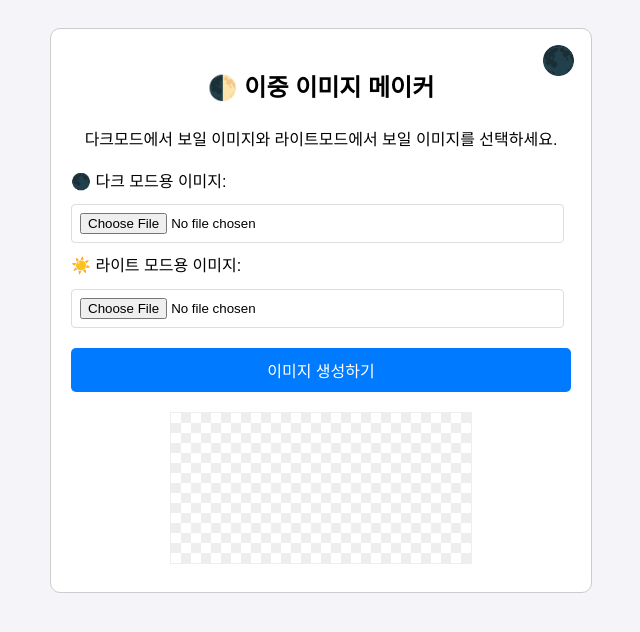
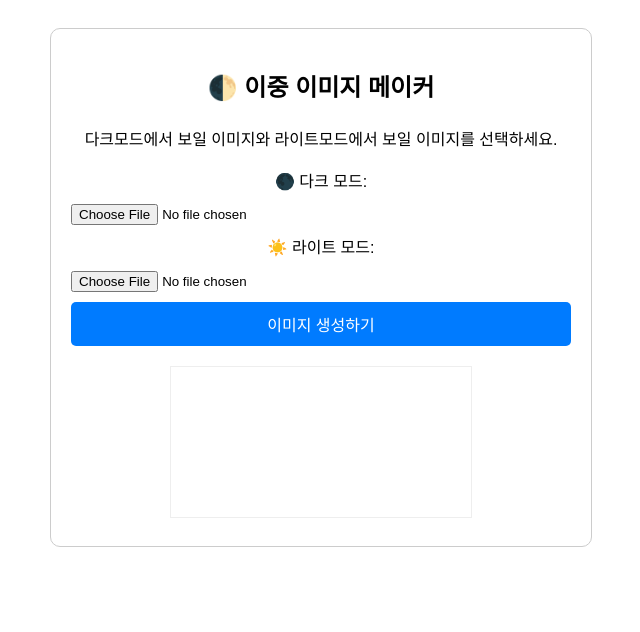
Before and after one commit to mikotolover/Image-generator, a plain HTML site: page index.html in a window 1280 px wide. Shown: the whole page, without its empty margins (319-959 px from the left). Drawn offline with Linux system fonts and the light colour scheme.

Commit message:
index.html 업데이트

```diff
--- a/index.html
+++ b/index.html
@@ -5,122 +5,42 @@
     <meta name="viewport" content="width=device-width, initial-scale=1.0">
     <title>이중 이미지 메이커</title>
     <style>
-        body { font-family: sans-serif; text-align: center; padding: 20px; line-height: 1.6; background-color: #f4f4f9; }
-        /* container에 relative 포지션 추가: 버튼을 절대 위치로 배치하기 위함 */
-        .container {
-            max-width: 500px;
-            margin: 0 auto;
-            border: 1px solid #ccc;
-            padding: 20px;
-            border-radius: 10px;
-            background: white;
-            position: relative; /* 중요 */
-        }
-
-        /* 새로 추가된 미리보기 토글 버튼 스타일 */
-        #previewToggleBtn {
-            position: absolute;
-            top: 15px;
-            right: 15px;
-            background: transparent;
-            border: none;
-            font-size: 28px;
-            cursor: pointer;
-            padding: 0;
-            width: auto; /* 기본 버튼 스타일 덮어쓰기 */
-            height: auto;
-            color: #333;
-            transition: transform 0.3s ease;
-        }
-        #previewToggleBtn:hover {
-            background: transparent;
-            transform: scale(1.1) rotate(15deg);
-        }
-
-        input { margin: 10px 0; width: 95%; padding: 8px; border: 1px solid #ddd; border-radius: 4px;}
-        button.gen-btn { background: #007BFF; color: white; border: none; padding: 10px 20px; border-radius: 5px; cursor: pointer; width: 100%; font-size: 16px; margin-top: 10px;}
-        button.gen-btn:hover { background: #0056b3; }
-
-        /* 캔버스 스타일 수정 및 배경색 전환 트랜지션 추가 */
-        canvas {
-            max-width: 100%;
-            margin-top: 20px;
-            border: 1px solid #eee;
-            /* 배경색이 부드럽게 바뀌도록 설정 */
-            transition: background-color 0.3s ease, border-color 0.3s ease;
-            /* 기본 밝은 배경 (투명/흰색) */
-            background-color: #ffffff;
-            background-image: linear-gradient(45deg, #eee 25%, transparent 25%, transparent 75%, #eee 75%, #eee), linear-gradient(45deg, #eee 25%, transparent 25%, transparent 75%, #eee 75%, #eee);
-            background-size: 20px 20px;
-            background-position: 0 0, 10px 10px;
-        }
-
-        /* 다크 모드 미리보기 클래스 */
-        canvas.dark-preview {
-            background-color: #222222; /* 어두운 배경색 */
-            background-image: none; /* 체크무늬 제거 */
-            border-color: #444;
-        }
-
-        #downloadBtn { display: none; background: #28a745; margin-top: 15px; text-decoration: none; color: white; padding: 12px; border-radius: 5px; font-weight: bold; display: block; width: 100%; box-sizing: border-box;}
-        #downloadBtn:hover { background: #218838; }
-        .hidden { display: none !important; }
+        body { font-family: sans-serif; text-align: center; padding: 20px; line-height: 1.6; }
+        .container { max-width: 500px; margin: 0 auto; border: 1px solid #ccc; padding: 20px; border-radius: 10px; }
+        input { margin: 10px 0; width: 100%; }
+        button { background: #007BFF; color: white; border: none; padding: 10px 20px; border-radius: 5px; cursor: pointer; width: 100%; font-size: 16px; }
+        button:hover { background: #0056b3; }
+        canvas { max-width: 100%; margin-top: 20px; border: 1px solid #eee; }
+        #downloadBtn { display: none; background: #28a745; margin-top: 10px; text-decoration: none; color: white; padding: 10px; border-radius: 5px; }
     </style>
 </head>
 <body>
 
 <div class="container">
-    <button id="previewToggleBtn" title="배경색 전환 (다크/라이트)">🌑</button>
-
     <h2>🌓 이중 이미지 메이커</h2>
     <p>다크모드에서 보일 이미지와 라이트모드에서 보일 이미지를 선택하세요.</p>
 
-    <div style="text-align: left; display: inline-block; width: 100%;">
-        <label>🌑 다크 모드용 이미지:</label>
-        <input type="file" id="darkInput" accept="image/*">
+    <label>🌑 다크 모드:</label>
+    <input type="file" id="darkInput" accept="image/*">
 
-        <label>☀️ 라이트 모드용 이미지:</label>
-        <input type="file" id="lightInput" accept="image/*">
-    </div>
+    <label>☀️ 라이트 모드:</label>
+    <input type="file" id="lightInput" accept="image/*">
 
-    <button class="gen-btn" onclick="processImages()">이미지 생성하기</button>
+    <button onclick="processImages()">이미지 생성하기</button>
 
     <canvas id="resultCanvas"></canvas>
-    <a id="downloadBtn" class="hidden">결과 저장하기</a>
+    <a id="downloadBtn">결과 저장하기</a>
 </div>
 
 <script>
-// --- 기능 추가 부분 시작 ---
-let isDarkModePreview = false;
-const toggleBtn = document.getElementById('previewToggleBtn');
-const canvasElement = document.getElementById('resultCanvas');
-
-toggleBtn.addEventListener('click', () => {
-    isDarkModePreview = !isDarkModePreview;
-    if (isDarkModePreview) {
-        // 다크 모드 미리보기 켜기
-        canvasElement.classList.add('dark-preview');
-        toggleBtn.textContent = '☀️'; // 아이콘을 해 모양으로 변경
-    } else {
-        // 라이트 모드 미리보기 켜기 (기본)
-        canvasElement.classList.remove('dark-preview');
-        toggleBtn.textContent = '🌑'; // 아이콘을 달 모양으로 변경
-    }
-});
-// --- 기능 추가 부분 끝 ---
-
-
 async function processImages() {
     const darkFile = document.getElementById('darkInput').files[0];
     const lightFile = document.getElementById('lightInput').files[0];
-    const downloadBtn = document.getElementById('downloadBtn');
 
     if (!darkFile || !lightFile) {
         alert("이미지 두 개를 모두 골라주세요");
         return;
     }
-
-    // 이미지 처리 중 로딩 표시 등을 원한다면 여기에 추가
 
     const loadImage = (file) => new Promise((resolve) => {
         const img = new Image();
@@ -172,9 +92,10 @@ async function processImages() {
     const pad = (n) => String(n).padStart(2, '0');
     const timestamp = `${now.getFullYear()}${pad(now.getMonth() + 1)}${pad(now.getDate())}_${pad(now.getHours())}${pad(now.getMinutes())}${pad(now.getSeconds())}`;
 
+    const downloadBtn = document.getElementById('downloadBtn');
     downloadBtn.href = canvas.toDataURL("image/png");
     downloadBtn.download = `dual_image_${timestamp}.png`;
-    downloadBtn.classList.remove('hidden'); // 생성 후 버튼 표시
+    downloadBtn.style.display = "block";
 }
 </script>
 
```
